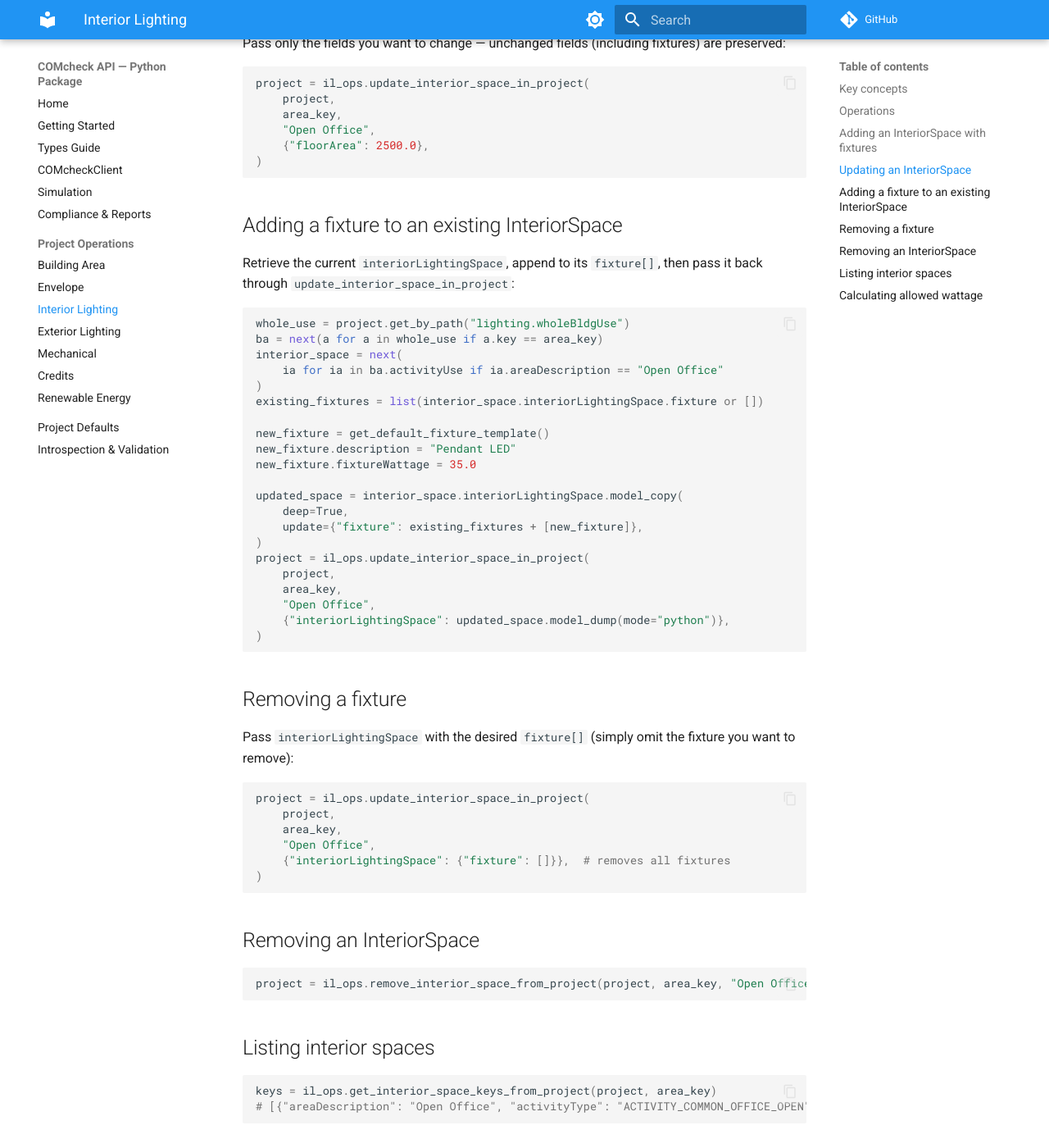
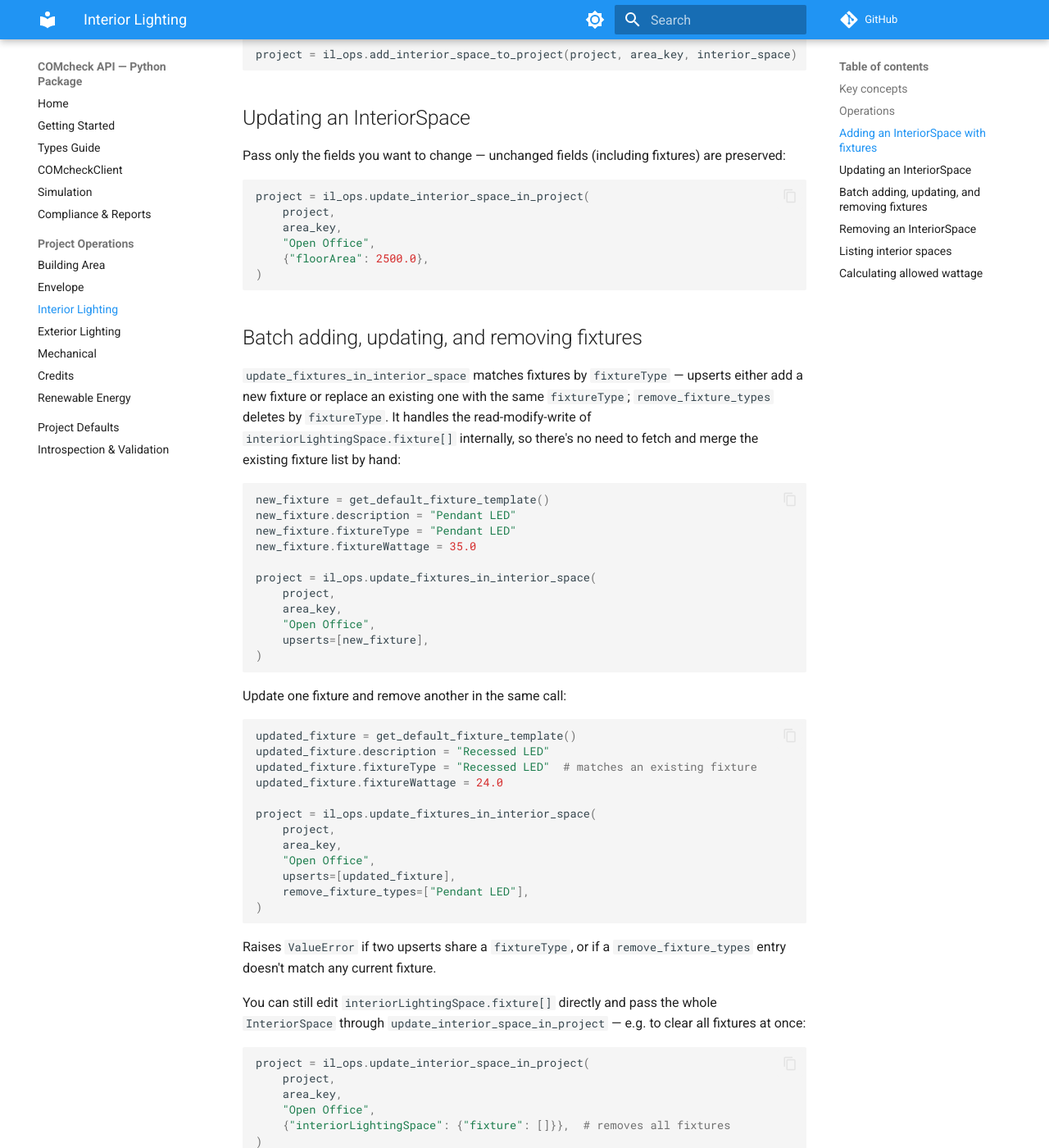
Before and after one commit to pnnl/comcheckweb-api-python, an MkDocs documentation site: the page built from docs_site/api/operations/interior-lighting.md, in a window 1280 px wide and 1400 px high, scrolled down 1936 px. Shown: the whole window at 82% size. Built offline with MkDocs 1.6.1 and Material for MkDocs 9.7.7, drawn with Linux system fonts in a browser that asks for light colours; comment, search, counter and statistics services are not loaded; some of the changed text lies outside the part shown.

Commit message:
Fixture operation examples docs and allowed wattage api service renaming

````diff
--- a/docs_site/api/operations/interior-lighting.md
+++ b/docs_site/api/operations/interior-lighting.md
@@ -8,9 +8,13 @@ to a `WholeBldgUse` (building area) and carries exactly one singleton
 
 ## Key concepts
 
-- **No fixture-level operations.** To add, change, or remove a fixture, edit
-  the `InteriorSpace`'s `interiorLightingSpace.fixture[]` list and pass the
-  whole `InteriorSpace` through `update_interior_space_in_project`.
+- **Fixtures are batch-edited by `fixtureType`.** Use
+  `update_fixtures_in_interior_space` to add, update, and/or remove fixtures
+  on a space in one call — fixtures are matched by `fixtureType` (the
+  schema-documented uniqueness key for fixtures within a lighting space),
+  not `id`. You can still edit `interiorLightingSpace.fixture[]` directly
+  and pass the whole `InteriorSpace` through `update_interior_space_in_project`
+  if you prefer.
 - **InteriorSpace.key** is always set to the parent `WholeBldgUse.key` — the
   add operation sets this automatically.
 - **`areaDescription` must be unique** within a building area's `activityUse[]`
@@ -29,6 +33,7 @@ from comcheck_api import project_interior_lighting_operations as il_ops
 |---|---|
 | `add_interior_space_to_project(project, building_area_key, new_interior_space)` | Add a new InteriorSpace to a building area |
 | `update_interior_space_in_project(project, building_area_key, area_description, updates)` | Update an existing InteriorSpace (including its fixtures) |
+| `update_fixtures_in_interior_space(project, building_area_key, area_description, upserts=[], remove_fixture_types=[])` | Batch add/update/remove fixtures, matched by `fixtureType` |
 | `remove_interior_space_from_project(project, building_area_key, area_description)` | Remove an InteriorSpace and its fixtures |
 | `get_interior_space_keys_from_project(project, building_area_key)` | List all interior spaces in a building area |
 
@@ -85,39 +90,51 @@ project = il_ops.update_interior_space_in_project(
 )
 ```
 
-## Adding a fixture to an existing InteriorSpace
+## Batch adding, updating, and removing fixtures
 
-Retrieve the current `interiorLightingSpace`, append to its `fixture[]`, then
-pass it back through `update_interior_space_in_project`:
+`update_fixtures_in_interior_space` matches fixtures by `fixtureType` —
+upserts either add a new fixture or replace an existing one with the same
+`fixtureType`; `remove_fixture_types` deletes by `fixtureType`. It handles
+the read-modify-write of `interiorLightingSpace.fixture[]` internally, so
+there's no need to fetch and merge the existing fixture list by hand:
 
 ```python
-whole_use = project.get_by_path("lighting.wholeBldgUse")
-ba = next(a for a in whole_use if a.key == area_key)
-interior_space = next(
-    ia for ia in ba.activityUse if ia.areaDescription == "Open Office"
-)
-existing_fixtures = list(interior_space.interiorLightingSpace.fixture or [])
-
 new_fixture = get_default_fixture_template()
 new_fixture.description = "Pendant LED"
+new_fixture.fixtureType = "Pendant LED"
 new_fixture.fixtureWattage = 35.0
 
-updated_space = interior_space.interiorLightingSpace.model_copy(
-    deep=True,
-    update={"fixture": existing_fixtures + [new_fixture]},
-)
-project = il_ops.update_interior_space_in_project(
+project = il_ops.update_fixtures_in_interior_space(
     project,
     area_key,
     "Open Office",
-    {"interiorLightingSpace": updated_space.model_dump(mode="python")},
+    upserts=[new_fixture],
 )
 ```
 
-## Removing a fixture
+Update one fixture and remove another in the same call:
 
-Pass `interiorLightingSpace` with the desired `fixture[]` (simply omit the
-fixture you want to remove):
+```python
+updated_fixture = get_default_fixture_template()
+updated_fixture.description = "Recessed LED"
+updated_fixture.fixtureType = "Recessed LED"  # matches an existing fixture
+updated_fixture.fixtureWattage = 24.0
+
+project = il_ops.update_fixtures_in_interior_space(
+    project,
+    area_key,
+    "Open Office",
+    upserts=[updated_fixture],
+    remove_fixture_types=["Pendant LED"],
+)
+```
+
+Raises `ValueError` if two upserts share a `fixtureType`, or if a
+`remove_fixture_types` entry doesn't match any current fixture.
+
+You can still edit `interiorLightingSpace.fixture[]` directly and pass the
+whole `InteriorSpace` through `update_interior_space_in_project` — e.g. to
+clear all fixtures at once:
 
 ```python
 project = il_ops.update_interior_space_in_project(
@@ -152,11 +169,11 @@ explicit string (there's no project to pull `control.code` from) — an
 energy_code = str(project.control.code)
 
 # Single InteriorSpace
-result = client.calculate_activity_use_allowed_wattage(interior_space, energy_code)
+result = client.calculate_interior_space_allowed_wattage(interior_space, energy_code)
 # {"spaceAllowedWattage": 560}
 
 # A list of InteriorSpace objects
-results = client.calculate_activity_uses_allowed_wattage(
+results = client.calculate_interior_spaces_allowed_wattage(
     [interior_space, second_interior_space], energy_code
 )
 # {"Open Office": 560, "Conference Room": 610} — keyed by areaDescription
````
Also changed, not shown: comcheck_api/ai/skill/SKILL.md (+31 -8 lines), comcheck_api/ai/skill/reference/operations.md (+16 -9 lines), comcheck_api/ai/skill/reference/types.md (+2 -2 lines), docs_site/api/operations/exterior-lighting.md (+40 -16 lines), examples/README.md (+6 -4 lines), 8 other files.
